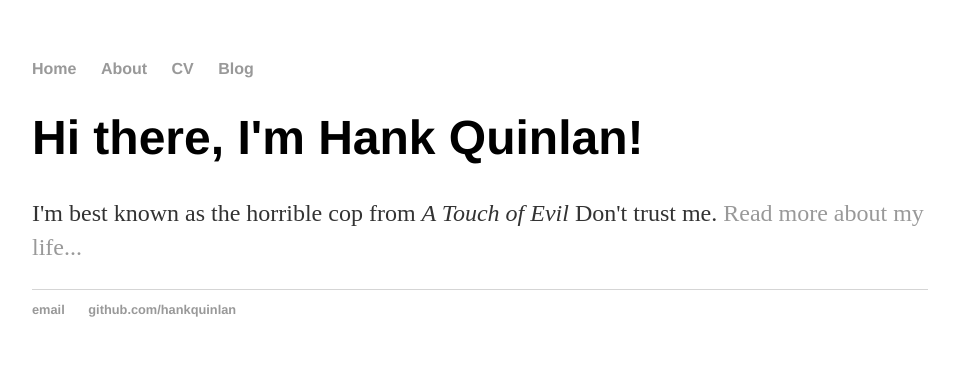
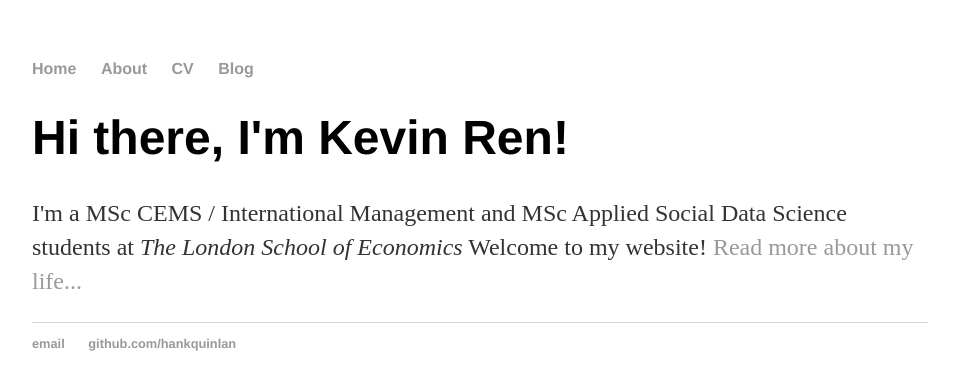
Before and after one commit to kevinrennn/kevinrennn.github.io, a Jekyll site: the page index.html, which Jekyll copies as it is, in a window 1280 px wide. Shown: the top 390 px of the page, without its empty margins (160-1115 px from the left). Built offline with Jekyll 4.4.1, drawn with Linux system fonts in a browser that asks for light colours.

Commit message:
Update index.html

```diff
--- a/index.html
+++ b/index.html
@@ -1,7 +1,7 @@
 <!DOCTYPE html>
 <html>
 	<head>
-		<title>Hank Quinlan, Horrible Cop</title>
+		<title>Kevin Ren</title>
 		<!-- link to main stylesheet -->
 		<link rel="stylesheet" type="text/css" href="/css/main.css">
 	</head>
@@ -16,8 +16,8 @@
 		</nav>
 		<div class="container">
     		<div class="blurb">
-        		<h1>Hi there, I'm Hank Quinlan!</h1>
-				<p>I'm best known as the horrible cop from <em>A Touch of Evil</em> Don't trust me. <a href="/about">Read more about my life...</a></p>
+        		<h1>Hi there, I'm Kevin Ren!</h1>
+				<p>I'm a MSc CEMS / International Management and MSc Applied Social Data Science students at <em>The London School of Economics</em> Welcome to my website! <a href="/about">Read more about my life...</a></p>
     		</div><!-- /.blurb -->
 		</div><!-- /.container -->
 		<footer>
```
